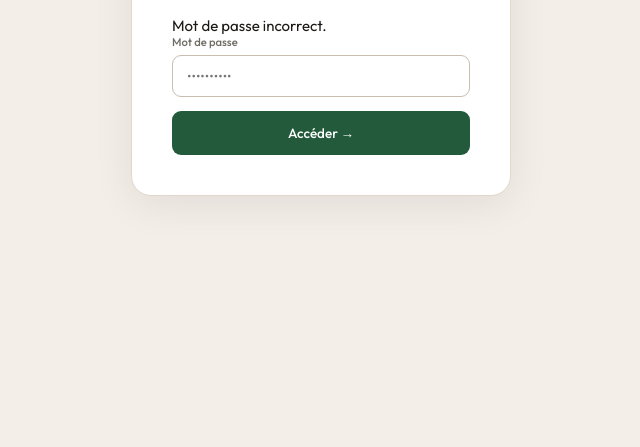
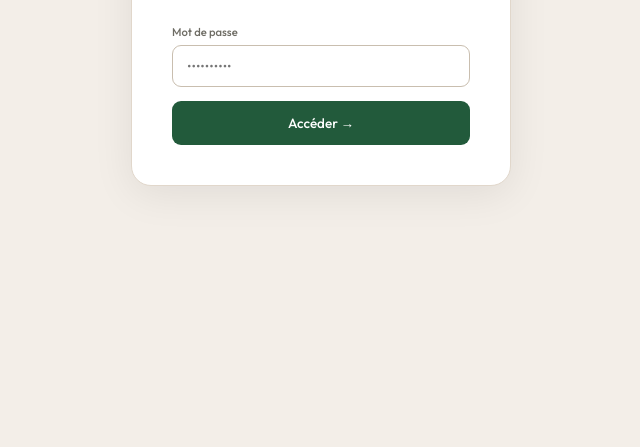
Before and after one commit to Simondbc/boisenserie, a website: page admin.html in a window 1280 px wide. Shown: the part 353-800 px from the top of the page, without its empty margins (319-959 px from the left). Drawn offline with nearby package versions, Linux system fonts and the light colour scheme.

Commit message:
Update admin.html

```diff
--- a/admin.html
+++ b/admin.html
@@ -256,7 +256,7 @@ canvas{display:block}
   <div class="login-card">
     <div class="login-logo">Bois<em>enserie</em></div>
     <div class="login-sub">Tableau de bord administrateur</div>
-    <div class="err-msg" id="login-err">Mot de passe incorrect.</div>
+    <div class="err-msg" id="login-err" style="display:none">Mot de passe incorrect.</div>
 <label class="f-label">Mot de passe</label>
     <input type="password" class="f-input" id="pwd" placeholder="••••••••••" onkeydown="if(event.key==='Enter')doLogin()">
     <button class="primary-btn" onclick="doLogin()">Accéder →</button>
```
